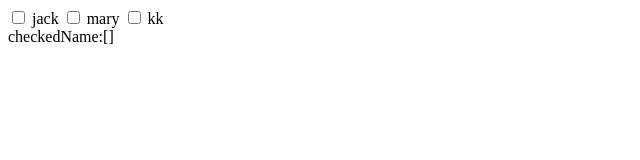
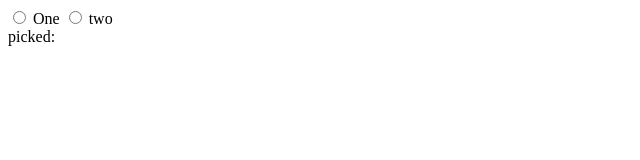
Before and after one commit to xlk1995/Vue-Demo, a plain HTML site: page index.html in a window 1280 px wide. Shown: the whole page, without its empty margins (0-640 px from the left). Drawn offline with nearby package versions, Linux system fonts and the light colour scheme.

Commit message:
单选按钮

```diff
--- a/index.html
+++ b/index.html
@@ -8,13 +8,11 @@
 </head>
 <body>
     <div id ="app">
-        <input type="checkbox" id="jack" value="jack" v-model="checkedName">
-        <label for="jack">jack</label>
-        <input type="checkbox" id="mary" value="mary" v-model="checkedName">
-        <label for="mary">mary</label>
-        <input type="checkbox" id="kk" value="kk" v-model="checkedName">
-        <label for="kk">kk</label>
-        <div>checkedName:{{checkedName}}</div>
+        <input type="radio" id="one" value="one" v-model="picked">
+        <label for="one">One</label>
+        <input type="radio" id="two" value="two" v-model="picked">
+        <label for="two">two</label>
+        <div>picked:{{picked}}</div>
 
    </div>
    <script src="https://cdn.bootcss.com/vue/2.5.16/vue.js"></script>
@@ -22,7 +20,7 @@
        var vm = new Vue ({
            el:'#app',
            data:{
-               checkedName:[]
+               picked:''
           }
        })
    </script>
```
